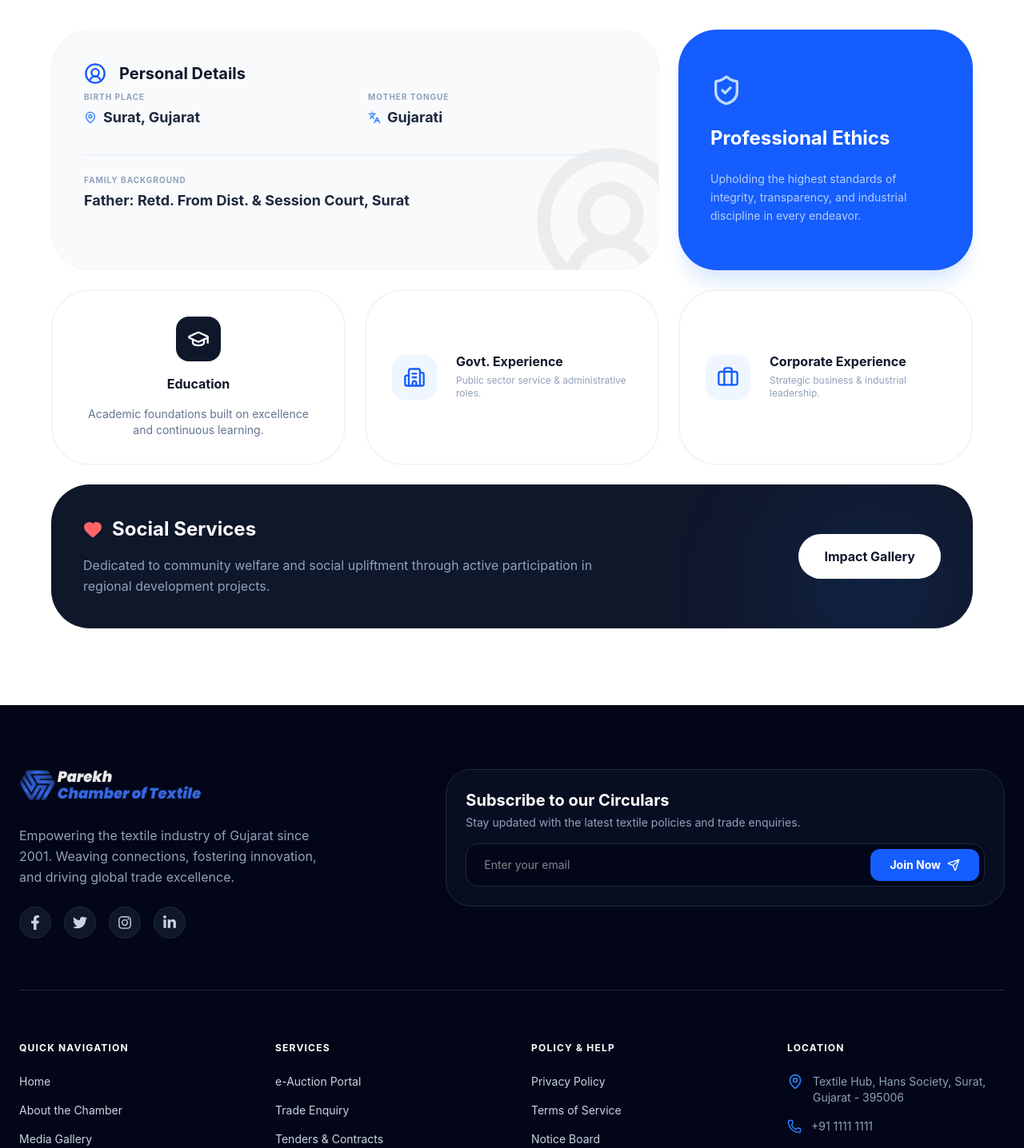
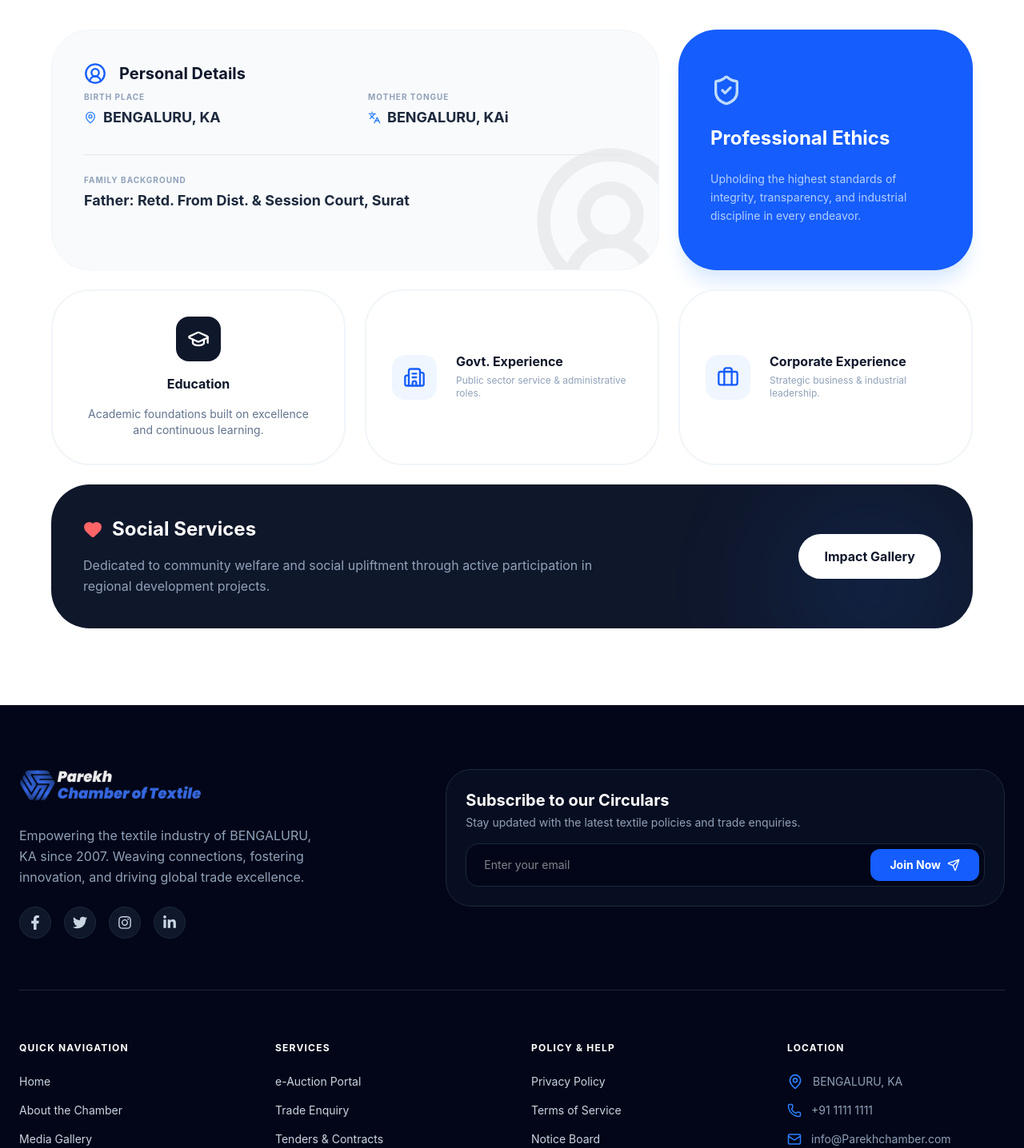
Before and after one commit to Renuka76088/Chamber.2, a React (Vite) app: page /about in a window 1280 px wide. Shown: the part 1020-2456 px from the top of the page at 80% size. Built offline with nearby package versions, Linux system fonts and the light colour scheme.

Commit message:
fixed folder structure

```diff
--- a/src/Components/AboutUs.jsx
+++ b/src/Components/AboutUs.jsx
@@ -54,15 +54,15 @@
               <div className="grid grid-cols-2 gap-y-4 text-sm">
                 <div>
                   <p className="text-slate-400 uppercase tracking-wider text-[10px] font-bold">Birth Place</p>
-                  <p className="font-semibold text-slate-700 flex items-center gap-1"><MapPin size={14} /> Surat, Gujarat</p>
+                  <p className="font-semibold text-slate-700 flex items-center gap-1"><MapPin size={14} /> BENGALURU, KA</p>
                 </div>
                 <div>
                   <p className="text-slate-400 uppercase tracking-wider text-[10px] font-bold">Mother Tongue</p>
-                  <p className="font-semibold text-slate-700 flex items-center gap-1"><MessageCircle size={14} /> Gujarati</p>
+                  <p className="font-semibold text-slate-700 flex items-center gap-1"><MessageCircle size={14} /> BENGALURU, KAi</p>
                 </div>
                 <div className="col-span-2 pt-2 border-t border-slate-50">
                   <p className="text-slate-400 uppercase tracking-wider text-[10px] font-bold">Family Background</p>
-                  <p className="font-medium text-slate-600 italic">Father: Retd. From the Dist. & Session Court, Surat, Gujarat</p>
+                  <p className="font-medium text-slate-600 italic">BENGALURU, KA</p>
                 </div>
               </div>
             </div>
--- a/src/Components/ContactUs.jsx
+++ b/src/Components/ContactUs.jsx
@@ -90,7 +90,7 @@
     {/* Creative Location Badge */}
     <div className="absolute top-6 left-6 bg-white/95 backdrop-blur-md px-5 py-2.5 rounded-full shadow-lg flex items-center gap-2 text-[12px] font-bold text-blue-700 border border-blue-50 z-10">
       <MapPin size={16} className="animate-pulse" />
-      Textile Hub, Surat, Gujarat
+      Textile Hub, Surat, BENGALURU, KA
     </div>
 
     {/* Decorative Overlay */}
--- a/src/Components/Footer.jsx
+++ b/src/Components/Footer.jsx
@@ -30,7 +30,7 @@
     </Link>
 
     <p className="text-slate-400 max-w-sm leading-relaxed mt-2">
-      Empowering the textile industry of Gujarat since 2001. Weaving connections, fostering innovation, and driving global trade excellence.
+      Empowering the textile industry of BENGALURU, KA since 2007. Weaving connections, fostering innovation, and driving global trade excellence.
     </p>
 
     <div className="flex gap-4 pt-2">
@@ -100,7 +100,7 @@
             <div className="space-y-4 text-sm text-slate-400">
               <p className="flex items-start gap-3">
                 <MapPin size={20} className="text-blue-500 shrink-0" />
-                Textile Hub, Hans Society, Surat, Gujarat - 395006
+                 BENGALURU, KA
               </p>
               <p className="flex items-center gap-3">
                 <Phone size={18} className="text-blue-500 shrink-0" />
--- a/src/Pages/AboutUs.jsx
+++ b/src/Pages/AboutUs.jsx
@@ -131,13 +131,13 @@
               <div className="space-y-1">
                 <p className="text-[10px] font-bold text-slate-400 uppercase tracking-widest">Birth Place</p>
                 <p className="text-lg font-bold text-slate-800 flex items-center gap-2">
-                  <MapPin size={16} className="text-blue-500" /> Surat, Gujarat
+                  <MapPin size={16} className="text-blue-500" />BENGALURU, KA
                 </p>
               </div>
               <div className="space-y-1">
                 <p className="text-[10px] font-bold text-slate-400 uppercase tracking-widest">Mother Tongue</p>
                 <p className="text-lg font-bold text-slate-800 flex items-center gap-2">
-                  <Languages size={16} className="text-blue-500" /> Gujarati
+                  <Languages size={16} className="text-blue-500" /> BENGALURU, KAi
                 </p>
               </div>
               <div className="col-span-2 space-y-1 border-t border-slate-200 pt-6">
--- a/src/Pages/ContactUs.jsx
+++ b/src/Pages/ContactUs.jsx
@@ -29,7 +29,7 @@
                   </div>
                   <div>
                     <p className="font-bold text-slate-800">Our Location</p>
-                    <p className="text-slate-600 text-sm">Textile Chamber Building, Gujarat, India</p>
+                    <p className="text-slate-600 text-sm">BENGALURU, KA, India</p>
                   </div>
                 </div>
 
@@ -101,23 +101,23 @@
           </div>
         </div>
 
-        {/* --- Map Section (Gujarat Focus) --- */}
+        {/* --- Map Section (BENGALURU, KA Focus) --- */}
         <section className="mt-16">
           <div className="flex items-center gap-3 mb-6">
             <div className="h-8 w-1.5 bg-blue-600 rounded-full"></div>
-            <h2 className="text-2xl font-bold text-slate-800">Our Presence in Gujarat</h2>
+            <h2 className="text-2xl font-bold text-slate-800">Our Presence in BENGALURU, KA</h2>
           </div>
 
           <div className="w-full h-[450px] rounded-[32px] overflow-hidden shadow-2xl border-4 border-white">
             <iframe
-              src="https://www.google.com/maps/embed?pb=!1m18!1m12!1m3!1d3718.9482851458!2d72.8277271!3d21.1942007!2m3!1f0!2f0!3f0!3m2!1i1024!2i768!4f13.1!3m3!1m2!1s0x3be04e6720f78b8b%3A0xc3124f9f783109!2sGujarat%20Chamber%20of%20Commerce%20%26%20Industry!5e0!3m2!1sen!2sin!4v1711220000000!5m2!1sen!2sin"
+              src="https://www.google.com/maps/embed?pb=!1m18!1m12!1m3!1d3718.9482851458!2d72.8277271!3d21.1942007!2m3!1f0!2f0!3f0!3m2!1i1024!2i768!4f13.1!3m3!1m2!1s0x3be04e6720f78b8b%3A0xc3124f9f783109!2sBENGALURU, KA%20Chamber%20of%20Commerce%20%26%20Industry!5e0!3m2!1sen!2sin!4v1711220000000!5m2!1sen!2sin"
               width="100%"
               height="100%"
               style={{ border: 0 }}
               allowFullScreen=""
               loading="lazy"
               referrerPolicy="no-referrer-when-downgrade"
-              title="Gujarat Textile Chamber Map"
+              title="BENGALURU, KA Textile Chamber Map"
             ></iframe>
           </div>
         </section>
--- a/src/Pages/EQuotationForm.jsx
+++ b/src/Pages/EQuotationForm.jsx
@@ -29,7 +29,7 @@
                 <span className="text-xs font-bold uppercase tracking-widest">Instant Estimate</span>
               </div>
               <h1 className="text-4xl md:text-6xl font-extrabold text-white mb-6">
-                E-Quotation <span className="text-blue-500">Portal</span>
+                e-Quotation <span className="text-blue-500">Portal</span>
               </h1>
               <p className="text-gray-400 text-lg max-w-xl mx-auto opacity-90">
               "Get the best rates and instant estimates for all your textile requirements. Request a quote today for premium quality at competitive prices."
```
